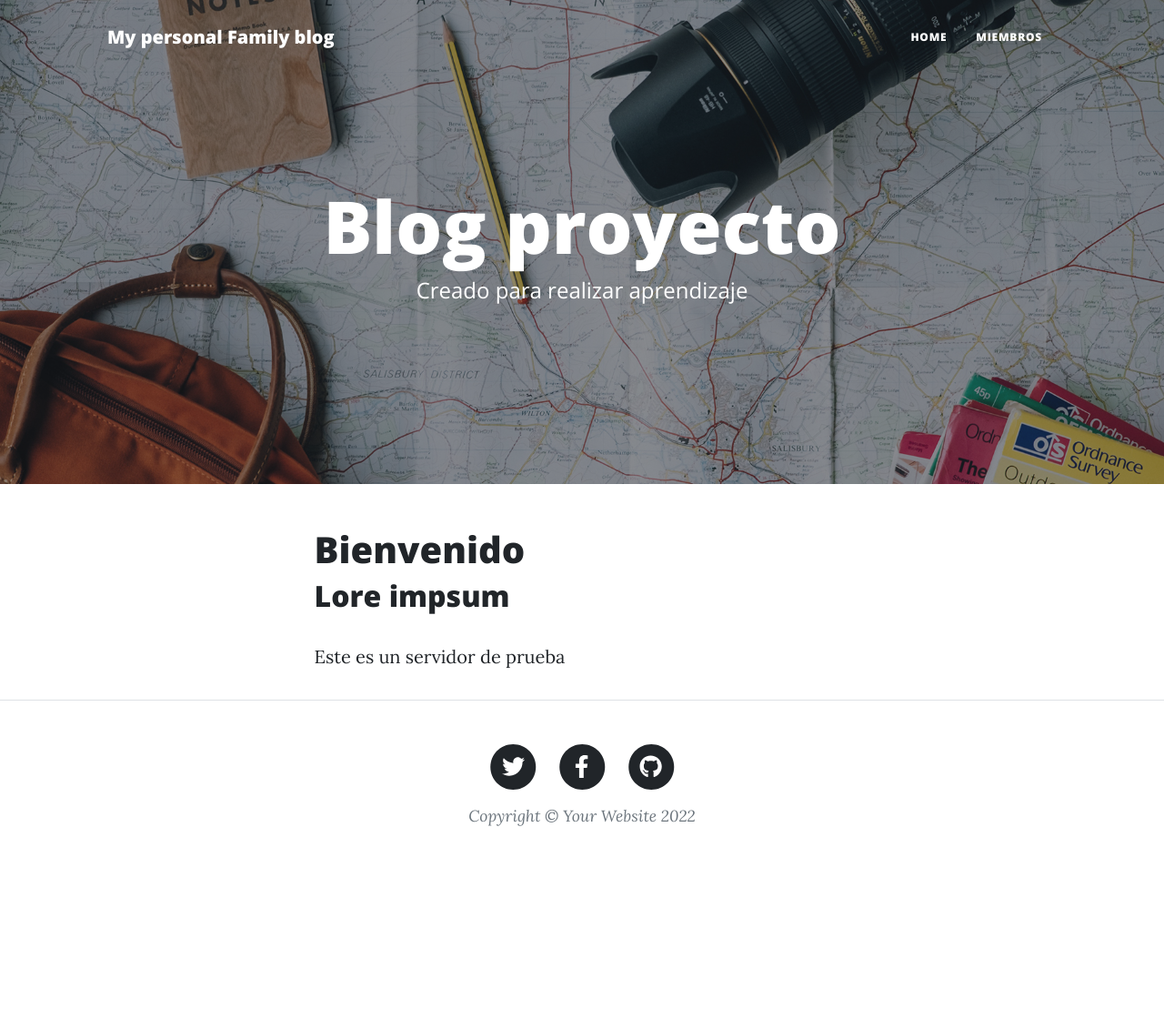
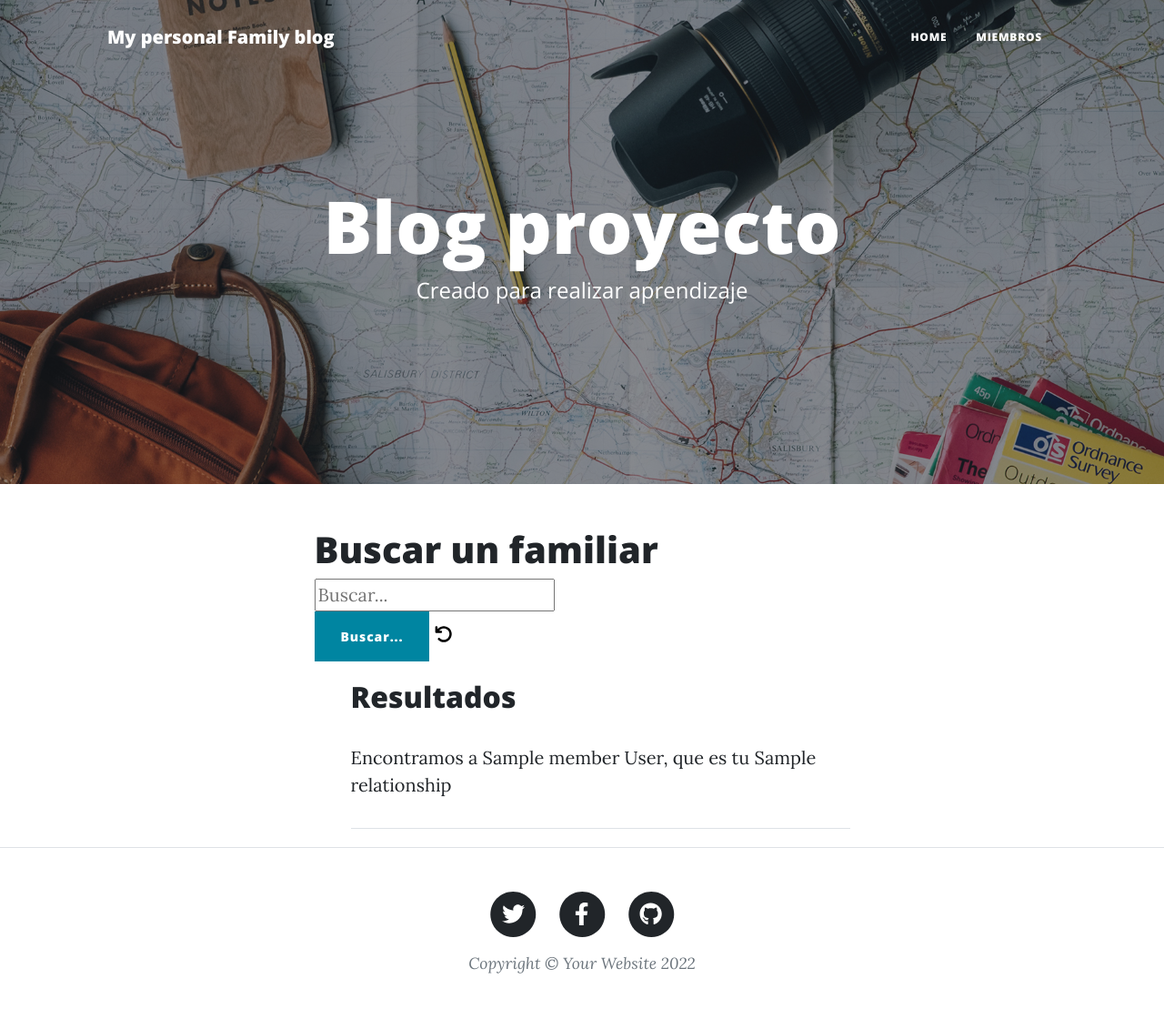
Before and after one commit to pablofontaine/MVT, a Django app: template first_mvt/home/templates/home/index.html in a window 1280 px wide. Shown: the whole page at 91% size. Before the commit the page ends 908 px from the top, so only its background shows below. Run offline with Django 3.2, Linux system fonts and the light colour scheme; the template is opened without the code that fills it: most values are stand-ins (such as "Sample title", 1, 10 or a date in 2020); some libraries are stand-ins or nearby versions.

Commit message:
I added a form to search for family members in the home template. This form searches with three parameters (first name, last name and relationship) and returns results. If results exist, it returns objects that match the search parameters.

```diff
--- a/first_mvt/home/templates/home/index.html
+++ b/first_mvt/home/templates/home/index.html
@@ -58,9 +58,25 @@
             <div class="row gx-4 gx-lg-5 justify-content-center">
                 <div class="col-md-10 col-lg-8 col-xl-7">
                     {% block content_main %}
-                        <h1>Bienvenido</h1>
-                        <h2>Lore impsum</h2>
-                        <p>Este es un servidor de prueba</p>
+                        <h1>Buscar un familiar</h1>
+                        <div>
+                            <form action="{% url 'home:search-members' %}" method="GET">
+                                <input type="text" name="search_param" id="member_name_or_relationship" placeholder="Buscar..." {% if search_param %} value="{{ search_param }}" {% endif %}>
+                                <br>
+                                <input type="submit" class="btn btn-primary" value="Buscar...">
+                                <a style="color: black" href="{% url 'home:index' %}"><i class="fa fa-undo"></i></a>
+                            </form>
+                        </div>
+                        <!-- Luego de buscar, si existe algún resultado, imprimirlo acá -->
+                        <dir>
+                            {% if members %}
+                            <h2>Resultados</h2>
+                                {% for member in members %}
+                                <p>Encontramos a {{member.name}} {{member.last_name}}, que es tu {{member.relationship}}</p>
+                                <hr>
+                                {% endfor %}
+                            {% endif %}
+                        </dir>
                     {% endblock %}
                 </div>
             </div>
--- a/first_mvt/home/urls.py
+++ b/first_mvt/home/urls.py
@@ -5,4 +5,5 @@ from home import views
 app_name = 'home'
 urlpatterns = [
     path('', views.index, name='index'),
+    path('search/', views.search, name='search-members'),
 ]
```
Also changed, not shown: first_mvt/home/views.py (+30 -0 lines).
